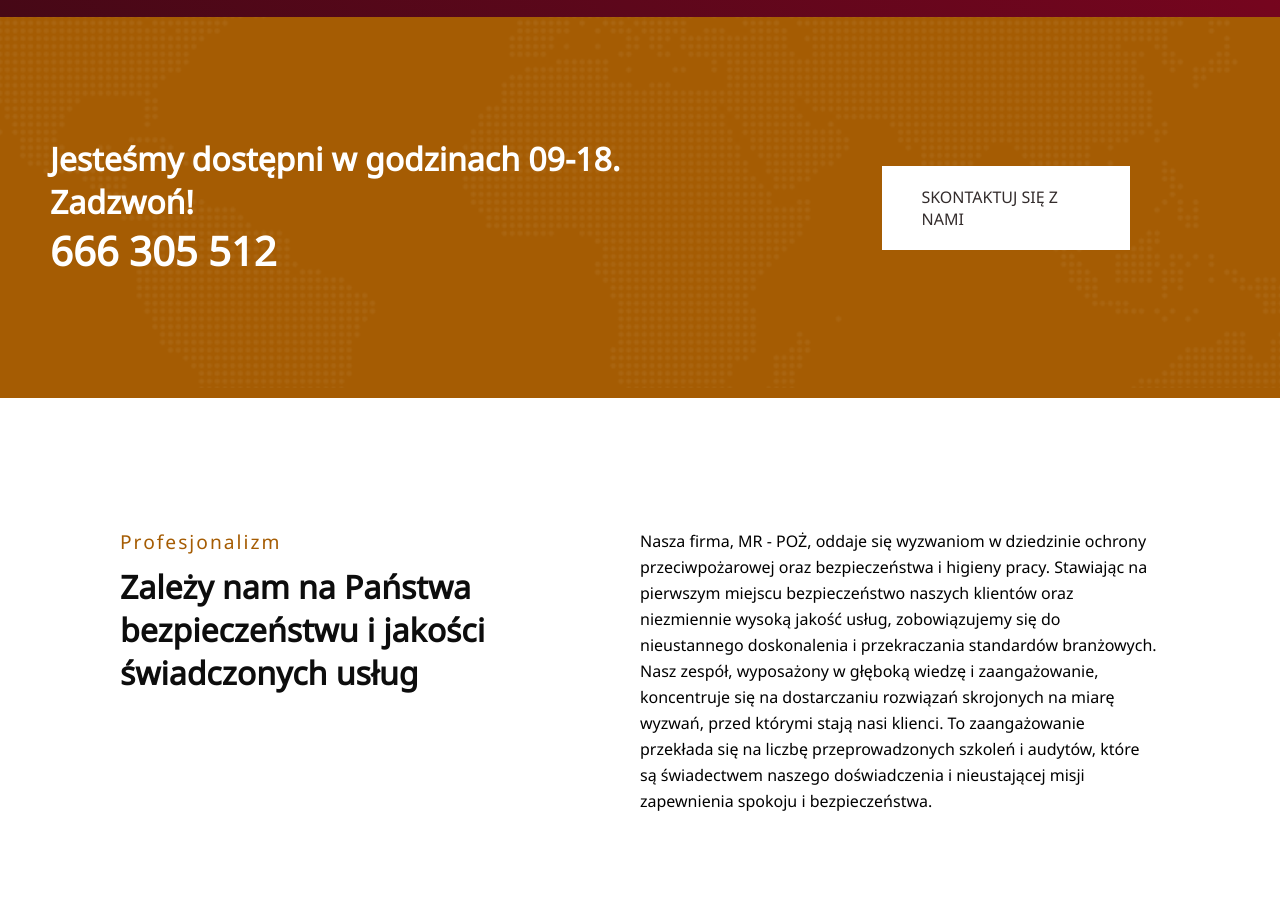
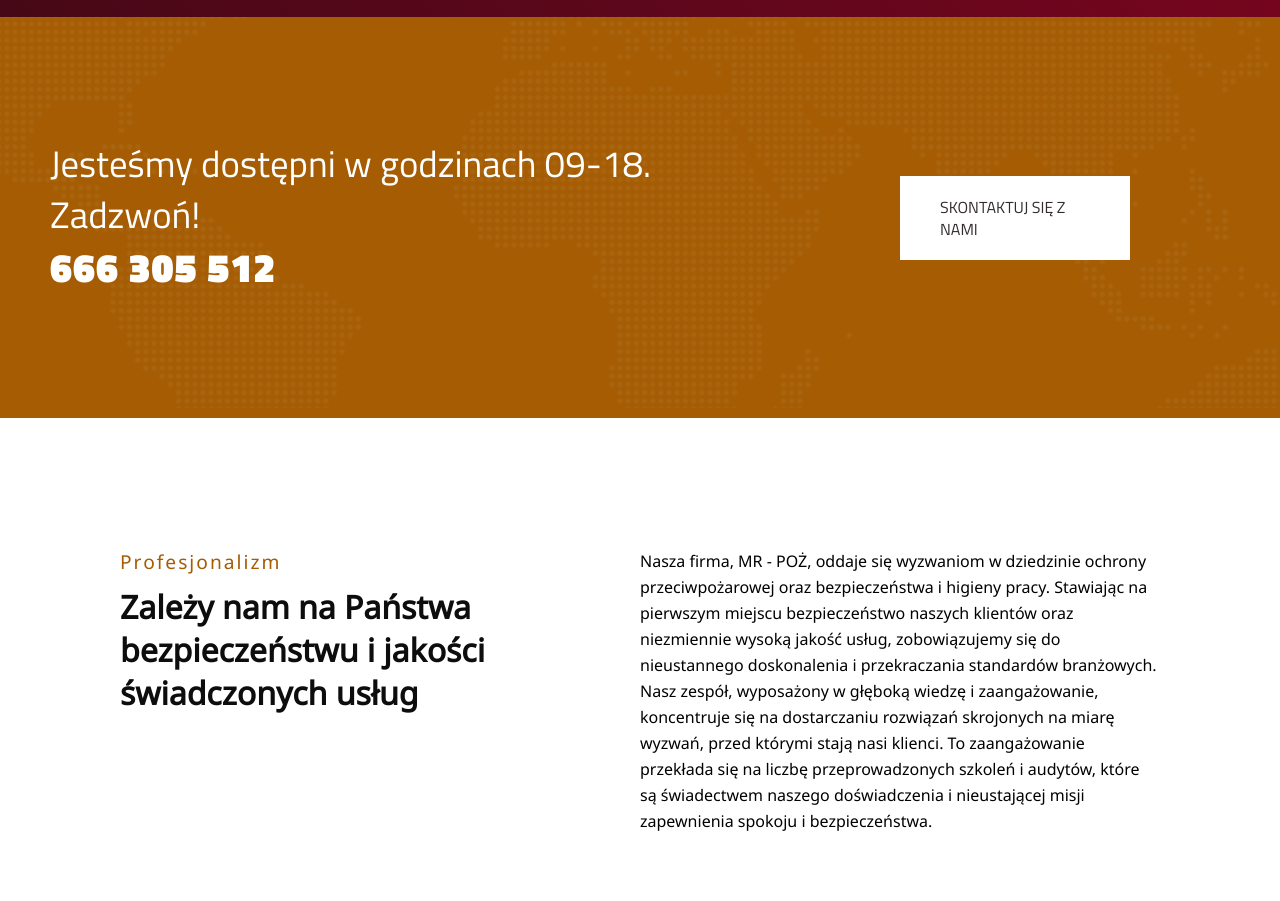
Before and after one commit to JerryWski/Fireman, an Astro site: page /company in a window 1280 px wide. Shown: the part 2400-3301 px from the top of the page. Built offline with nearby package versions, Linux system fonts and the light colour scheme; Astro itself is replaced by a stand-in of ours.

Commit message:
adding new font

```diff
--- a/src/layouts/Layout.astro
+++ b/src/layouts/Layout.astro
@@ -42,6 +42,8 @@ const {
   :root {
     --main-font: 'Noto Sans', sans-serif;
     --roboto-font: 'Roboto', sans-serif;
+    --tilium-bold: 'titillium_webblack', sans-serif;
+    --tilium-regular: 'titillium_webregular', sans-serif;
 
     --base-wh: hsl(0, 0%, 100%);
     --base-black: hsl(0, 0%, 5%);
--- a/src/pages/company.astro
+++ b/src/pages/company.astro
@@ -366,17 +366,23 @@ import OfferSection from '../components/OfferSection/OfferSection.astro';
     color: var(--sub-black);
     padding: 20px 40px;
     width: fit-content;
-    font-family: var(--main-font);
+    font-family: var(--tilium-regular);
     text-transform: uppercase;
     background-color: var(--base-wh);
+    transition: .2s all ease-in;
+  }
+  .contact-container a:hover {
+    color: var(--base-wh);
+    background-color: var(--base-red);
   }
   .contact-container div p {
-    font-family: var(--main-font);
+    font-family: var(--tilium-regular);
     color: var(--base-wh);
-    font-size: 2rem;
-    font-weight: 900;
+    font-size: 2.3rem;
   }
   .contact-container div p:nth-of-type(2) {
+    font-family: var(--tilium-bold);
+    letter-spacing: 1px;
       font-size: 2.5rem;
     }
   @media (min-width: 900px) {
--- a/src/utils/CustomFonts.css
+++ b/src/utils/CustomFonts.css
@@ -36,3 +36,22 @@
   font-weight: 400;
   src: url('/fonts/noto-sans-v35-latin_latin-ext-regular.woff2') format('woff2');
 }
+/*tilium bold*/
+@font-face {
+  font-family: 'titillium_webblack';
+  src: url('/fonts/titilliumweb-black-webfont.woff2') format('woff2'),
+       url('/fonts/titilliumweb-black-webfont.woff') format('woff');
+  font-weight: normal;
+  font-style: normal;
+
+}
+
+/*tilium regular*/
+@font-face {
+  font-family: 'titillium_webregular';
+  src: url('/fonts/titilliumweb-regular-webfont.woff2') format('woff2'),
+       url('/fonts/titilliumweb-regular-webfont.woff') format('woff');
+  font-weight: normal;
+  font-style: normal;
+
+}
```
Also changed, not shown: public/fonts/titilliumweb-black-webfont.woff (added), public/fonts/titilliumweb-black-webfont.woff2 (added), public/fonts/titilliumweb-regular-webfont.woff (added), public/fonts/titilliumweb-regular-webfont.woff2 (added).
